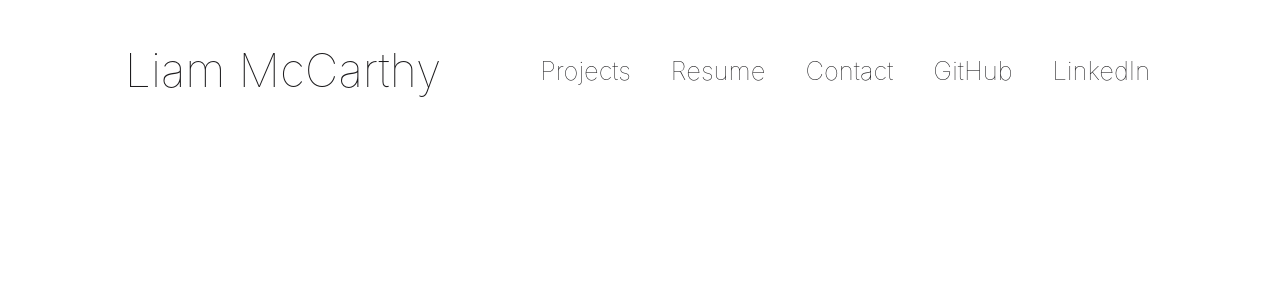
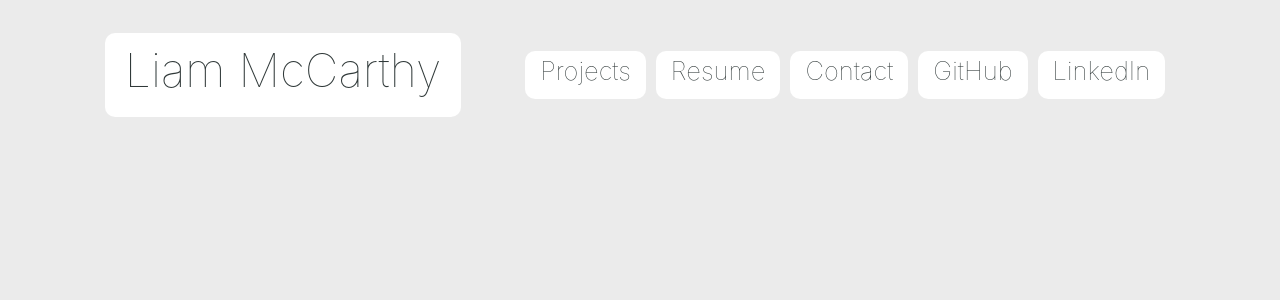
Before and after one commit to ltmccarthy9/portfolio, a React (Create React App) app in the folder client/: page /resume in a window 1280 px wide. Shown: the top 300 px of the page. Built offline with nearby package versions, Linux system fonts and the light colour scheme; a web font is replaced by a local one.

Commit message:
restyle css

```diff
--- a/client/src/index.css
+++ b/client/src/index.css
@@ -5,7 +5,7 @@ body {
     sans-serif;
   -webkit-font-smoothing: antialiased;
   -moz-osx-font-smoothing: grayscale;
-  background-color: rgb(255, 255, 255);;
+  background-color: rgb(235, 235, 235);
 }
 
 code {
@@ -14,7 +14,7 @@ code {
 }
 
 h1{
-  color: rgb(29, 28, 30);
+  color: #303939;
   font-size: 290%;
   font-weight: lighter;
   transition: all .11s ease-in 100ms;
@@ -22,7 +22,7 @@ h1{
 
 
 h5{
-  color: rgb(29, 28, 30);
+  color: #303939;
   font-size: 160%;
   font-weight: lighter;
   transition: all .11s ease-in 100ms;
@@ -46,11 +46,9 @@ h2 {
   justify-content: center;
   /* box-shadow: 0px 1px 3px rgb(29, 28, 30); */
   transition: all 1s ease-out 100ms;
+  background-color: rgb(235, 235, 235);
 }
 
-.banner:hover{
-  background-color: rgb(232, 231, 231);
-}
 .name{
   margin-top: auto;
   margin-bottom: auto;
@@ -61,30 +59,30 @@ h2 {
   padding-bottom: 10px;
   border-radius: 10px;
   transition: all .3s ease-out 100ms;
+  background-color: rgb(255, 255, 255);
 }
 
 .name:hover{
   cursor: pointer;
-  box-shadow: 2px 2px 2px rgb(96, 91, 91);
+  box-shadow: -9px 9px 1px #4b5b5b;
   background-color: rgb(255, 255, 255);
-  transform: scale(1.05);
 }
 .nav-card{
   margin-top: auto;
   margin-bottom: auto;
   margin-right: 10px;
-  transition: all .3s ease-out 100ms;
+  transition: all .2s ease-out 100ms;
   padding-left: 15px;
   padding-right: 15px;
   padding-top: 5px;
   padding-bottom: 5px;
   border-radius: 10px;
+  background-color: rgb(255, 255, 255);
 }
 
 .nav-card:hover{
   cursor: pointer;
-  transform: scale(1.05);
-  box-shadow: 3px 3px 2px rgb(96, 91, 91);
+  box-shadow: -6px 6px 1px #4b5b5b;
   background-color: rgb(255, 255, 255);
 }
 
@@ -92,34 +90,31 @@ h2 {
 
 .bio{
   margin-top: 100px;
-  box-shadow: 1px 1px 2px rgb(96, 91, 91);
   padding: 40px;
   transition: all .2s ease-in 100ms;
   width: 35%;
   border-radius: 20px;
+  background-color: rgb(255, 255, 255);
 }
 
 .proj{
   margin-bottom: 60px;
   margin-top: 40px;
-  box-shadow: 1px 1px 3px rgb(96, 91, 91);
   padding: 40px;
   transition: all .20s ease-in 100ms;
   width: 35%;
   border-radius: 20px;
+  background-color: white;
 }
 
 .proj:hover{
   transform: scale(1.1);
-  box-shadow: 15px 15px 1px rgb(96, 91, 91);
+  box-shadow: -9px 9px 1px #4b5b5b;
   cursor: pointer;
-  border: 1px solid rgb(160, 157, 157);
 }
 
 .bio:hover{
-  transform: scale(1.1);
-  box-shadow: 15px 15px 1px rgb(96, 91, 91);
-  border: 1px solid rgb(128, 126, 126);
+  box-shadow: -9px 9px 1px #4b5b5b;
 }
 p{
   font-size: 100%;
@@ -140,13 +135,13 @@ p{
   align-items: center;
   align-content: center;
   justify-content: center;
-  border: 1px solid black;
-  transition: all .11s ease-in 100ms;
+  border: 1px solid white;
+  transition: all .2s ease-in 100ms;
 }
 
 .resume:hover{
   transform: scale(1.1);
-  box-shadow: 15px 15px 1px rgb(96, 91, 91);
+  box-shadow: -9px 9px 1px #4b5b5b;
 }
 
 #github:hover{
@@ -166,19 +161,19 @@ p{
 }
 
 .contact-name{
-  border: 1px solid rgb(41, 40, 40);
+  border: 1px solid #4b5b5b;
 }
 
 .contact-name:hover{
-  box-shadow: 7px 7px 1px rgb(96, 91, 91);
+  box-shadow: -5px 5px 1px #4b5b5b;
 }
 
 .sub{
-  border: 1px solid rgb(142, 141, 141);
+  border: 1px solid rgb(255, 255, 255);
 }
 
 .sub:hover{
-  box-shadow: 7px 7px 1px rgb(96, 91, 91);
+  box-shadow: -5px 5px 1px #4b5b5b;
 }
 .contact-section{
   display: flex;
@@ -186,7 +181,6 @@ p{
 
 .contact-me{
   margin-top: 100px;
-  box-shadow: 1px 1px 2px rgb(96, 91, 91);
   padding: 40px;
   transition: all .2s ease-in 100ms;
   width: 50%;
@@ -197,12 +191,11 @@ p{
   margin-left: auto;
   margin-right: auto;
   border-radius: 20px;
+  background-color: white;
 }
 
 .contact-me:hover{
-  transform: scale(1.1);
-  box-shadow: 15px 15px 1px rgb(96, 91, 91);
-  border: 1px solid rgb(128, 126, 126);
+  box-shadow: -9px 9px 1px #4b5b5b;
 }
 
 
```
